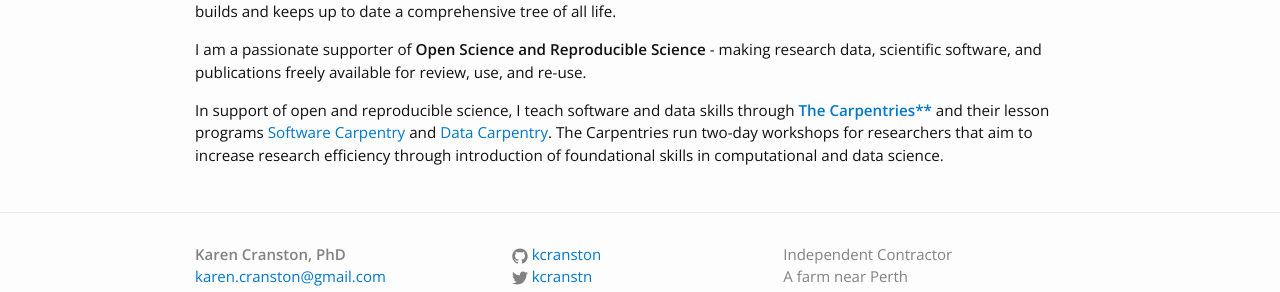
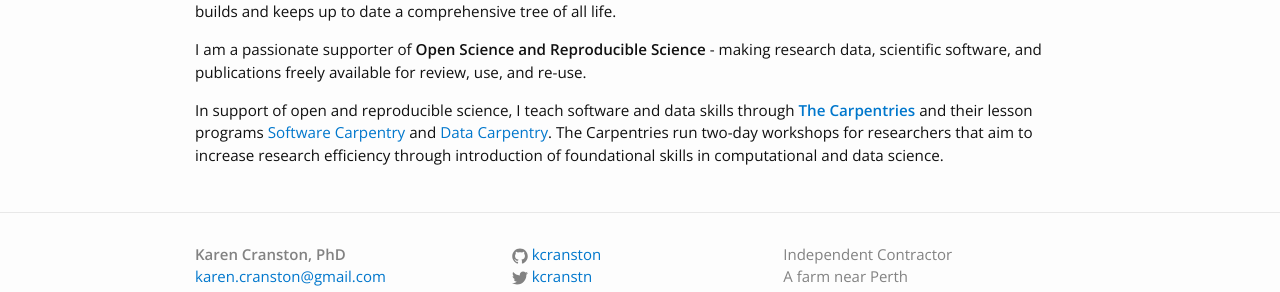
Before and after one commit to kcranston/kcranston.github.io, a Jekyll site: the page built from index.html, in a window 1280 px wide. Shown: the part 202-494 px from the top of the page. Built offline with Jekyll 4.4.1, drawn with Linux system fonts in a browser that asks for light colours.

Commit message:
leftover md bolding

```diff
--- a/index.html
+++ b/index.html
@@ -18,7 +18,7 @@ research data, scientific software, and publications freely available for
 review, use, and re-use.</p>
 
 <p>In support of open and reproducible science, I teach software and data skills
-through <b><a href="https://carpentries.org/">The Carpentries**</a></b> and their lesson
+through <b><a href="https://carpentries.org/">The Carpentries</a></b> and their lesson
 programs <a href="https://software-carpentry.org">Software Carpentry</a> and <a
 href="https://datacarpentry.org">Data Carpentry</a>. The Carpentries run
 two-day workshops for researchers that aim to increase research efficiency
```
